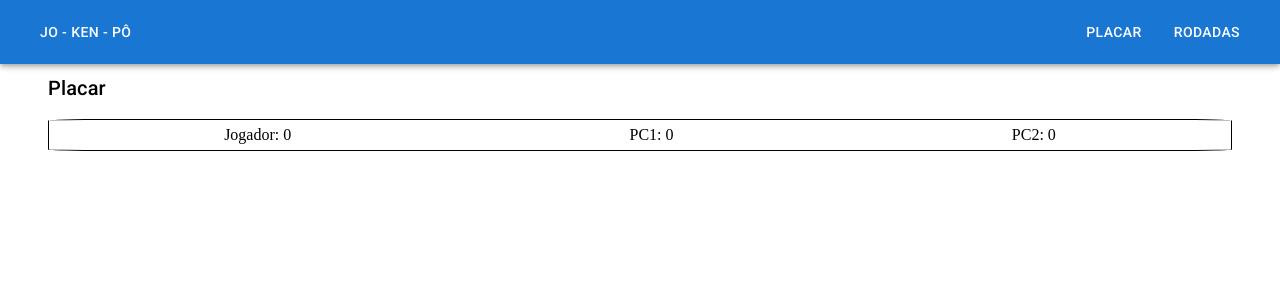
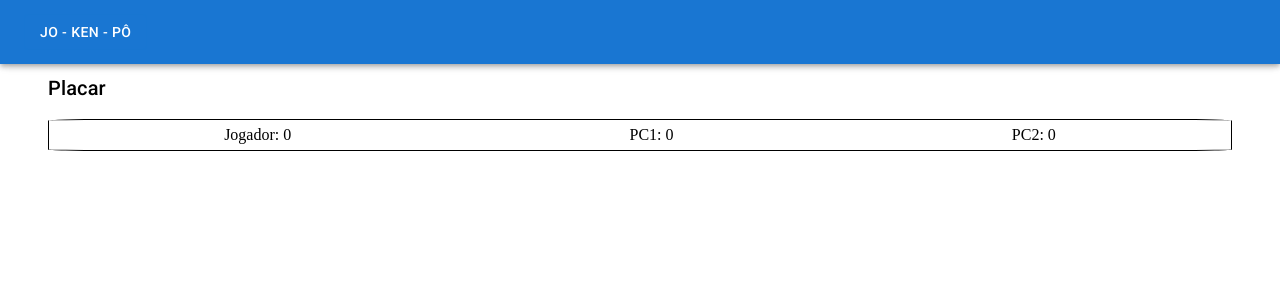
Before and after one commit to tnsilva/jokenpo, a React (Vite) app: page /placar in a window 1280 px wide. Shown: the top 300 px of the page. Built offline with nearby package versions, Linux system fonts and the light colour scheme.

Commit message:
add history router

```diff
--- a/src/components/layouts/Header/index.tsx
+++ b/src/components/layouts/Header/index.tsx
@@ -1,26 +1,51 @@
-import { AppBar, Box, Container, Toolbar} from "@mui/material";
+import { AppBar, Box, Container, Toolbar } from "@mui/material";
+import { useNavigate } from "react-router-dom";
+import { usePlayContext } from "../../../hooks";
 import { Btn1 } from "../../../styles/styles";
 
 export const Header = () => {
+  const navigate = useNavigate();
+  const { opPc1, opPc2 } = usePlayContext();
+
+  const handlePage = (p: string) => {
+    switch (p) {
+      case "placar":
+        navigate("/placar");
+        break;
+      case "rodadas":
+        navigate("/rodadas");
+        break;
+
+      default:
+        navigate("/");
+    }
+  };
+
   return (
     <Container sx={{ m: 4 }}>
       <AppBar position="fixed">
         <Toolbar variant="regular">
           <Box>
-            <Btn1 variant="outlined" href="/">
+            <Btn1 variant="outlined" onClick={() => handlePage("home")}>
               Jo - Ken - Pô
             </Btn1>
           </Box>
 
+          {opPc1 !== null && opPc2 !== null && (
             <Box display="flex" marginLeft="auto">
-            <Btn1 variant="outlined" href="/placar">
+              <Btn1 variant="outlined" onClick={() => handlePage("placar")}>
                 Placar
               </Btn1>
 
-            <Btn1 variant="outlined" href="/rodadas">
+              <Btn1 variant="outlined" onClick={() => handlePage("rodadas")}>
                 Rodadas
               </Btn1>
+
+              <Btn1 variant="outlined" href="/">
+                Novo Jogo
+              </Btn1>
             </Box>
+          )}
         </Toolbar>
       </AppBar>
     </Container>
--- a/src/styles/styles.tsx
+++ b/src/styles/styles.tsx
@@ -31,8 +31,15 @@ export const Btn1 = styled(Button)`
   color: white;
 
   &:hover {
-    font-size: 17px;
-    border-shadow: 2px 2px;
+    border: 1px solid #fff;
+  }
+
+  @media (max-width: 650px) {
+    font-size: 10px;
+
+    &:hover {
+      border: 1px solid #fff;
+    }
   }
 `;
 
```
Lines whose indentation alone changed are shown as unchanged.
